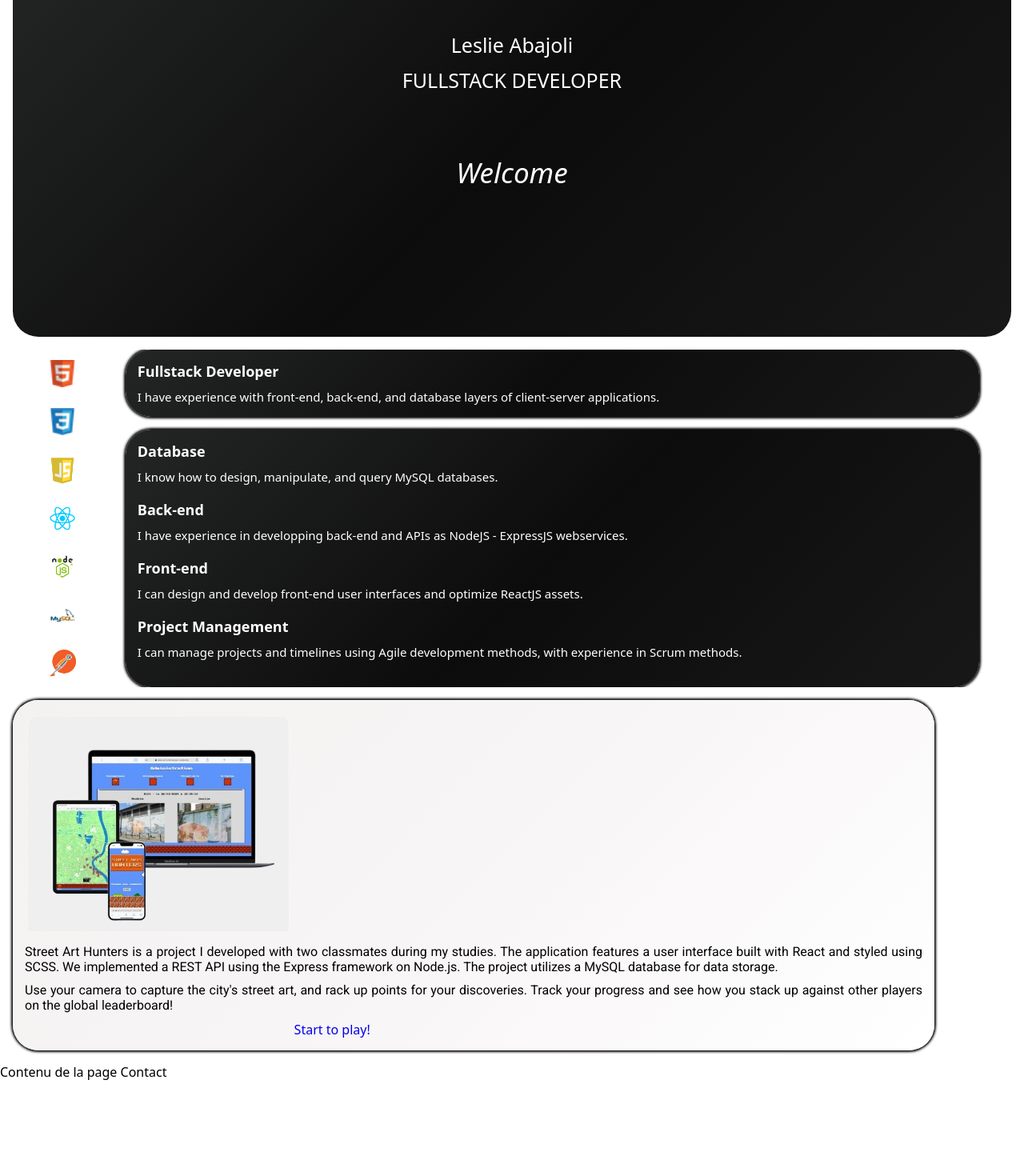
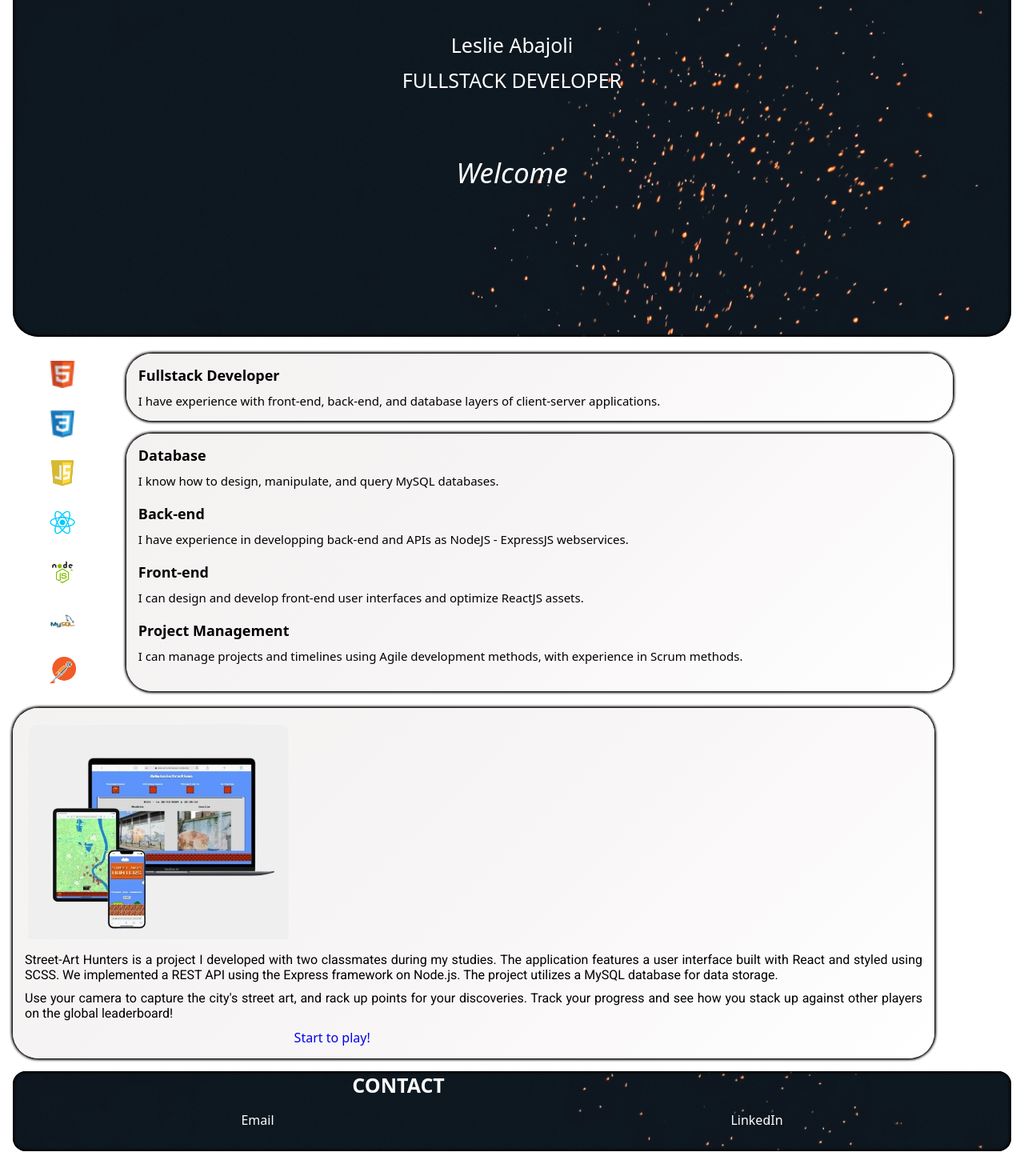
Before and after one commit to LeslieCore34/MyPortfolio, a React (Vite) app in the folder Frontend/: page / in a window 1280 px wide. Shown: the part 95-1550 px from the top of the page at 80% size. Before the commit the page ends 1446 px from the top, so only its background shows below. Built offline with nearby package versions, Linux system fonts and the light colour scheme.

Commit message:
added contact section

```diff
--- /dev/null
+++ b/Frontend/src/components/Contact.jsx
@@ -0,0 +1,11 @@
+export default function Contact() {
+  return (
+    <div className="contact-container" id="section-contact">
+      <h1 className="contact-title">CONTACT</h1>
+      <div className="contact-details">
+        <p>Email</p>
+        <p>LinkedIn</p>
+      </div>
+    </div>
+  );
+}
--- a/Frontend/src/components/StreetArt.jsx
+++ b/Frontend/src/components/StreetArt.jsx
@@ -2,10 +2,10 @@ import { Link } from "react-router-dom";
 
 export default function StreetArt() {
   return (
-    <div className="project-container" id="#section-projects">
+    <div className="project-container" id="section-projects">
       <div className="project-image"> </div>
       <p className="project-description">
-        Street Art Hunters is a project I developed with two classmates during
+        Street-Art Hunters is a project I developed with two classmates during
         my studies. The application features a user interface built with React
         and styled using SCSS. We implemented a REST API using the Express
         framework on Node.js. The project utilizes a MySQL database for data
--- a/Frontend/src/pages/Home.jsx
+++ b/Frontend/src/pages/Home.jsx
@@ -4,6 +4,7 @@ import PresentationSection from "../components/PresentationSection";
 import StackImages from "../components/StackImages";
 import TechnicalSkills from "../components/TechnicalSkills";
 import StreetArt from "../components/StreetArt";
+import Contact from "../components/Contact";
 
 export default function Home() {
   return (
@@ -16,7 +17,7 @@ export default function Home() {
         <StackImages />
       </div>
       <StreetArt />
-      <div id="#section-contact">Contenu de la page Contact</div>
+      <Contact />
     </>
   );
 }
--- a/Frontend/src/style/main.css
+++ b/Frontend/src/style/main.css
@@ -109,7 +109,10 @@
 }
 
 .home {
-  background: linear-gradient(-45deg, #181819, #0c0c0c, #242525);
+  background-image: url(../assets/background7.jpg);
+  background-repeat: no-repeat;
+  background-size: cover;
+  box-shadow: inset 0 0 3px 2px rgb(0, 0, 0);
   height: 500px;
   display: flex;
   flex-direction: column;
@@ -142,15 +145,16 @@
 }
 
 .presentation-container {
-  background: linear-gradient(-45deg, #181819, #0c0c0c, #242525);
+  background: linear-gradient(-45deg, #ffffff, #f8f5f6, #f4f1f1);
   height: auto;
-  width: 95%;
-  margin-left: 1em;
+  width: 92%;
+  margin-left: 17px;
+  margin-top: 5px;
   padding: 2%;
   display: flex;
   flex-direction: column;
   border-radius: 2em 2em 2em 2em;
-  color: white;
+  color: black;
   text-align: justify;
   font-family: "Roboto", sans-serif;
   font-weight: 400;
@@ -167,16 +171,17 @@
 }
 
 .technical-text-container {
-  background: linear-gradient(-45deg, #181819, #0c0c0c, #242525);
+  background: linear-gradient(-45deg, #ffffff, #f8f5f6, #f4f1f1);
   height: auto;
-  width: 95%;
-  margin-left: 1em;
+  width: 92%;
+  margin-left: 17px;
   margin-top: 1em;
+  margin-bottom: 5px;
   padding: 2%;
   display: flex;
   flex-direction: column;
   border-radius: 2em 2em 2em 2em;
-  color: white;
+  color: black;
   text-align: justify;
   font-family: "Roboto", sans-serif;
   font-weight: 400;
@@ -271,6 +276,30 @@
   margin-top: 10px;
 }
 
+.contact-container {
+  background-image: url(../assets/background7.jpg);
+  background-repeat: no-repeat;
+  background-size: cover;
+  box-shadow: inset 0 0 3px 2px rgb(0, 0, 0);
+  height: 100px;
+  border-radius: 1em;
+  margin: 1em;
+  color: white;
+  font-family: "Roboto", sans-serif;
+  font-weight: 400;
+  font-style: normal;
+}
+.contact-container .contact-title {
+  margin-left: 34%;
+  font-size: 25px;
+}
+.contact-container .contact-details {
+  display: flex;
+  flex-direction: row;
+  justify-content: space-around;
+  margin-top: 1em;
+}
+
 @media screen and (min-width: 768px) {
   nav {
     width: 80%;
--- a/Frontend/src/style/main.scss
+++ b/Frontend/src/style/main.scss
@@ -123,7 +123,11 @@
 // HOME SECTION
 
 .home {
-  background: linear-gradient(-45deg, #181819, #0c0c0c, #242525);
+  // background: linear-gradient(-45deg, #181819, #0c0c0c, #242525);
+  background-image: url(../assets/background7.jpg);
+  background-repeat: no-repeat;
+  background-size: cover;
+  box-shadow: inset 0 0 3px 2px rgb(0, 0, 0);
   height: 500px;
   display: flex;
   flex-direction: column;
@@ -159,15 +163,16 @@
 // PRESENTATION SECTION
 
 .presentation-container {
-  background: linear-gradient(-45deg, #181819, #0c0c0c, #242525);
+  background: linear-gradient(-45deg, #ffffff, #f8f5f6, #f4f1f1);
   height: auto;
-  width: 95%;
-  margin-left: 1em;
+  width: 92%;
+  margin-left: 17px;
+  margin-top: 5px;
   padding: 2%;
   display: flex;
   flex-direction: column;
   border-radius: 2em 2em 2em 2em;
-  color: white;
+  color: black;
   text-align: justify;
   font-family: "Roboto", sans-serif;
   font-weight: 400;
@@ -187,16 +192,17 @@
 // TECHNICAL STACK
 
 .technical-text-container {
-  background: linear-gradient(-45deg, #181819, #0c0c0c, #242525);
+  background: linear-gradient(-45deg, #ffffff, #f8f5f6, #f4f1f1);
   height: auto;
-  width: 95%;
-  margin-left: 1em;
+  width: 92%;
+  margin-left: 17px;
   margin-top: 1em;
+  margin-bottom: 5px;
   padding: 2%;
   display: flex;
   flex-direction: column;
   border-radius: 2em 2em 2em 2em;
-  color: white;
+  color: black;
   text-align: justify;
   font-family: "Roboto", sans-serif;
   font-weight: 400;
@@ -215,7 +221,7 @@
   }
 }
 
-// STACK
+// STACK IMAGES
 
 .stack-container {
   grid-area: 1 / 1 / 3;
@@ -304,6 +310,33 @@
   }
 }
 
+// CONTACT
+
+.contact-container {
+  background-image: url(../assets/background7.jpg);
+  background-repeat: no-repeat;
+  background-size: cover;
+  box-shadow: inset 0 0 3px 2px rgb(0, 0, 0);
+  height: 100px;
+  border-radius: 1em;
+  margin: 1em;
+  color: white;
+  font-family: "Roboto", sans-serif;
+  font-weight: 400;
+  font-style: normal;
+
+  .contact-title {
+    margin-left: 34%;
+    font-size: 25px;
+  }
+
+  .contact-details {
+    display: flex;
+    flex-direction: row;
+    justify-content: space-around;
+    margin-top: 1em;
+  }
+}
 @media screen and (min-width: 768px) {
   nav {
     width: 80%;
```
Also changed, not shown: Frontend/src/assets/background7.jpg (added), 1 other file (tests, documents, lock files or other folders).
